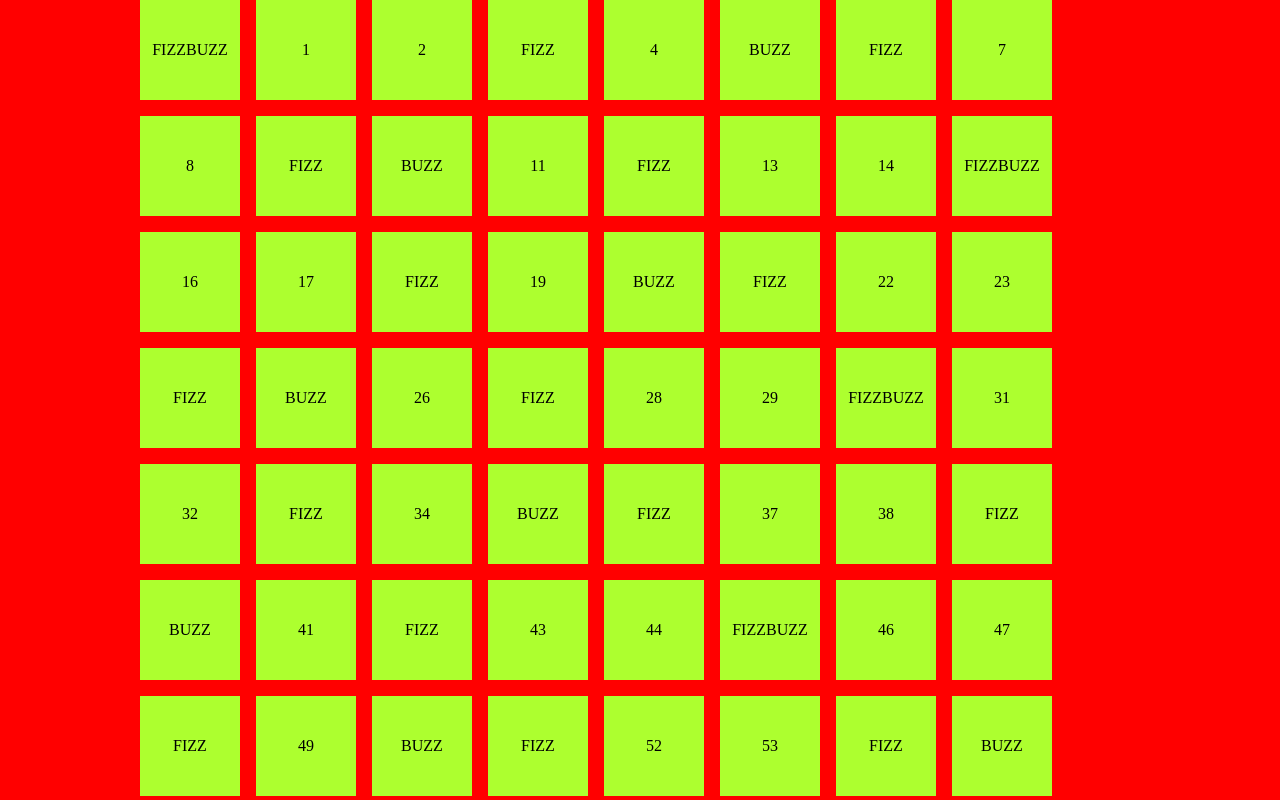
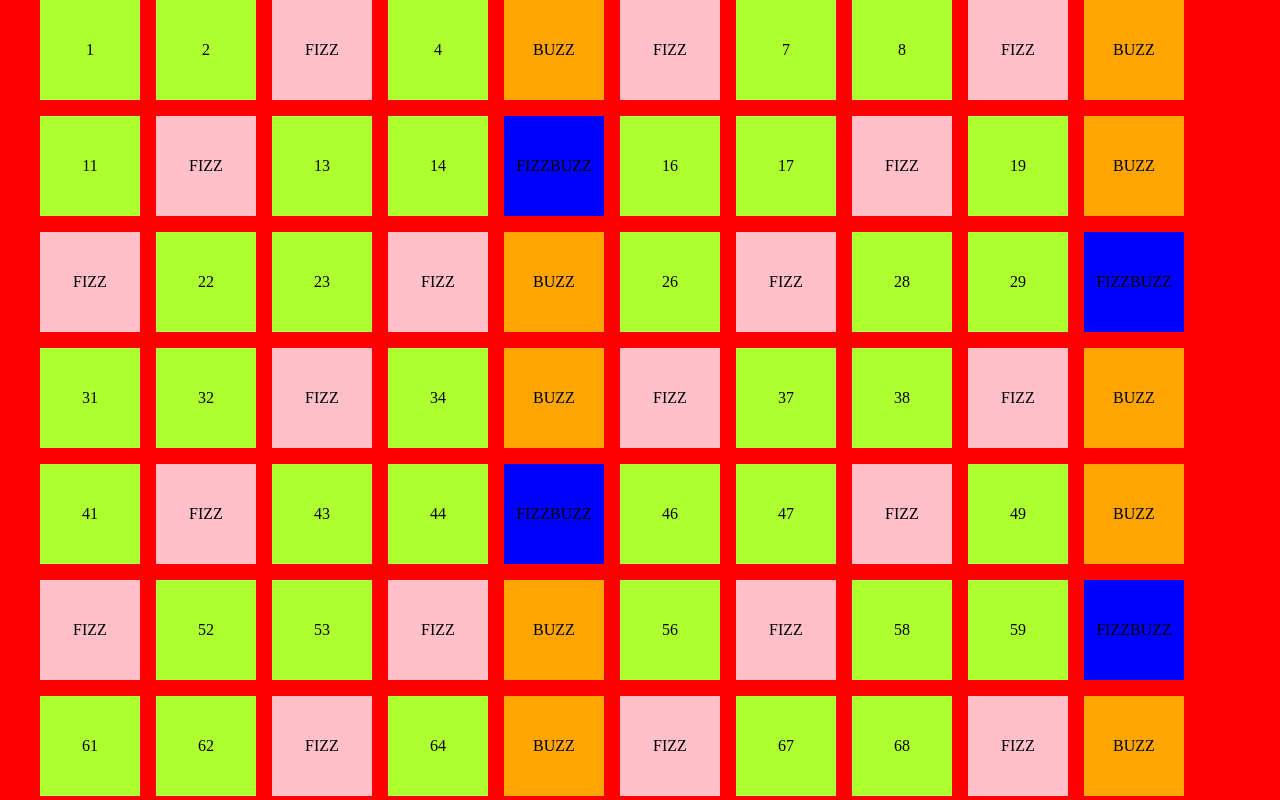
Before and after one commit to Emanuele213/js-fizzbuzz, a plain HTML site: page index.html in a window 1280 px wide. Shown: the top 800 px of the page. Drawn offline with Linux system fonts and the light colour scheme.

Commit message:
add color on squares

```diff
--- a/css/style.css
+++ b/css/style.css
@@ -9,7 +9,7 @@ body {
 }
 
 .container {
-    max-width: 1000px;
+    max-width: 1200px;
     margin: 0 auto;
     display: flex;
     flex-wrap: wrap;
@@ -22,5 +22,20 @@ body {
     align-items: center;
     width: 100px;
     height: 100px;
+}
+
+.qr.fb {
+    background-color: blue;
+}
+
+.qr.fizz {
+    background-color: pink;
+}
+
+.qr.buzz {
+    background-color: orange;
+}
+
+.qr.norm {
     background-color: greenyellow;
 }
--- a/js/script.js
+++ b/js/script.js
@@ -1,23 +1,23 @@
 const show = document.querySelector('.container');
-for (let i = 0; i <= 100; i++) {
+for (let i = 1; i <= 100; i++) {
     if (i % 15 === 0) {
         //console.log ('FIZZBUZZ');
-        const element = `<div class="qr">${'FIZZBUZZ'}</div>`;
+        const element = `<div class="qr fb">${'FIZZBUZZ'}</div>`;
         show.innerHTML += element;
     }
     else if (i % 3 === 0) {
         //console.log ('FIZZ');
-        const element = `<div class="qr">${'FIZZ'}</div>`;
+        const element = `<div class="qr fizz">${'FIZZ'}</div>`;
         show.innerHTML += element;
     }
     else if (i % 5 === 0) {
         //console.log ('BUZZ');
-        const element = `<div class="qr">${'BUZZ'}</div>`;
+        const element = `<div class="qr buzz">${'BUZZ'}</div>`;
         show.innerHTML += element;
     }
     else {
         //console.log(i);
-        const element = `<div class="qr">${i}</div>`;
+        const element = `<div class="qr norm">${i}</div>`;
         show.innerHTML += element;
     }
 };
```
